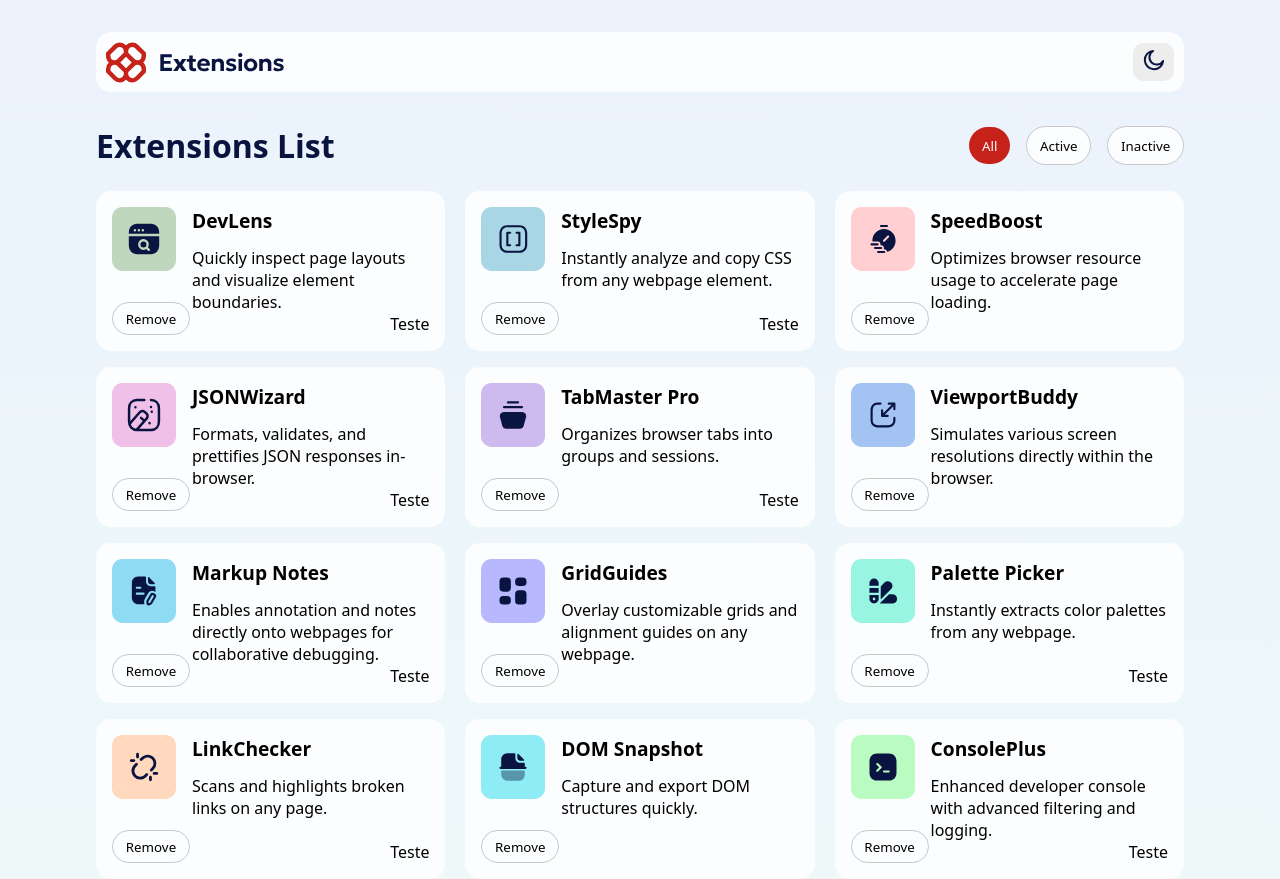
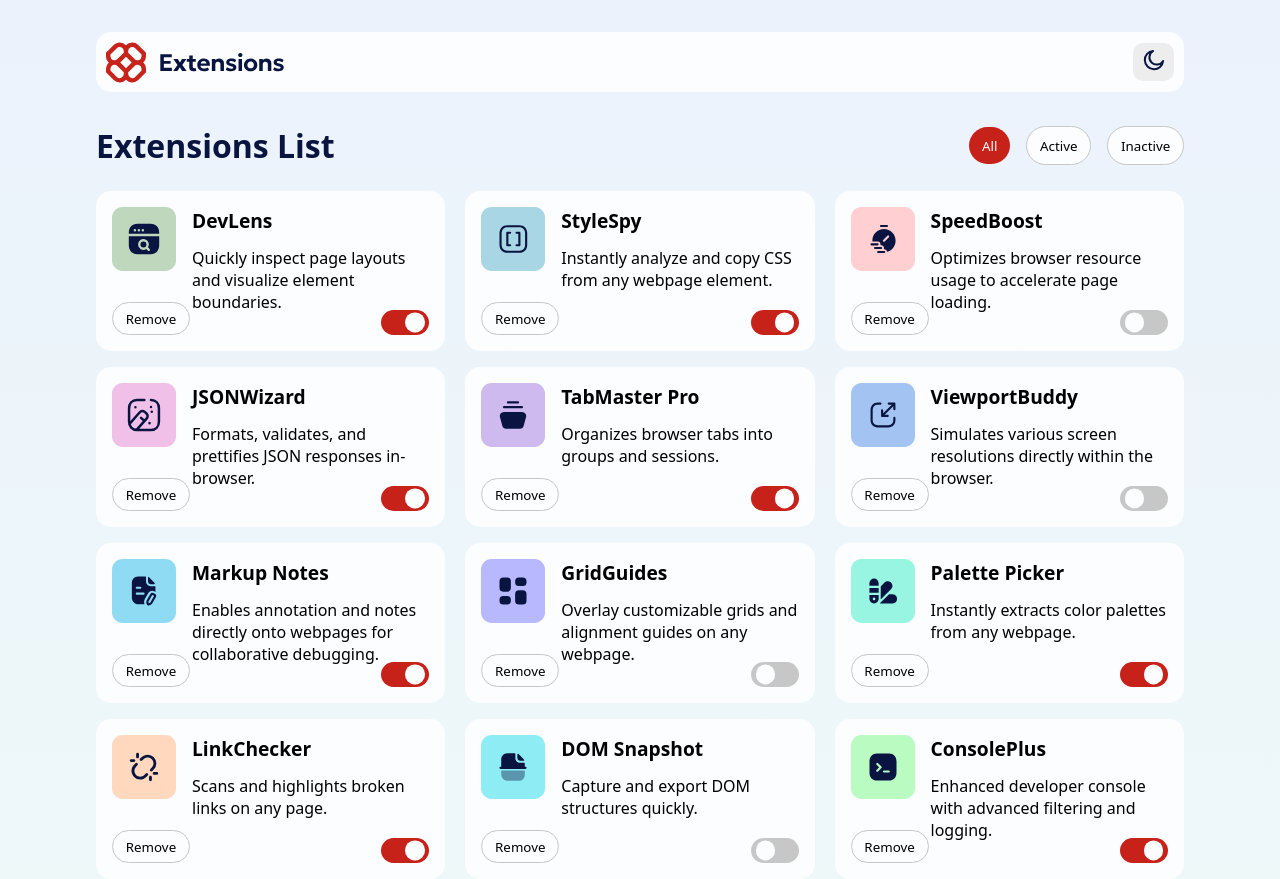
Before and after one commit to ArthurGehlen/browserExtensionsManagerUI, a React (Vite) app: page / in a window 1280 px wide. Built offline with nearby package versions, Linux system fonts and the light colour scheme.

Commit message:
Criando o botão de "check".

```diff
--- a/package.json
+++ b/package.json
@@ -10,7 +10,9 @@
     "preview": "vite preview"
   },
   "dependencies": {
+    "bootstrap": "^5.3.5",
     "react": "^19.0.0",
+    "react-bootstrap": "^2.10.9",
     "react-dom": "^19.0.0"
   },
   "devDependencies": {
--- a/src/components/Card.jsx
+++ b/src/components/Card.jsx
@@ -1,11 +1,14 @@
 import './card.css'
+import { useState } from 'react'
 
 function Card({
     icon = '',
     name = '',
     description = '',
-    is_active
+    is_active =  false
 }) {
+    const [isActive, setIsActive] = useState(is_active)
+
     return (
         <div className="card">
             <div className="content">
@@ -23,7 +26,12 @@ function Card({
                     Remove
                 </button>
 
-                {is_active && <p>Teste</p>}
+                <div
+                className={`check ${isActive ? 'check_container_checked' : 'check_container__not_checked'}`}
+                tabIndex='0'>
+                    <input type="checkbox" id="check" onClick={() => setIsActive(!isActive)} />
+                    <label htmlFor="check" className={isActive ? 'label_checked' : 'label_not_checked'}></label>
+                </div>
             </div>
         </div>
     )
--- a/src/components/card.css
+++ b/src/components/card.css
@@ -3,7 +3,13 @@
 
     --remove_button_border_color_LIGHT: hsl(0, 0%, 78%);
     --remove_button_hover_bg_color: hsl(3, 77%, 44%);
-    --remove_button_focus_bg_color: hsl(3, 71%, 56%);
+    --remove_button_hover_font_color: hsl(200, 60%, 99%);
+
+    --focus_bg_color: hsl(3, 71%, 56%);
+
+    --check_label_bg_color: hsl(200, 60%, 99%);
+    --check_container_checked: hsl(3, 77%, 44%);
+    --check_container_not_checked: hsl(0, 0%, 78%);
 }
 
 .card {
@@ -47,10 +53,59 @@
 
 .card .options button:hover {
     background-color: var(--remove_button_hover_bg_color);
-    color: hsl(200, 60%, 99%);
+    color: var(--remove_button_hover_font_color);
     border: 1px solid transparent;
 }
 
-.card .options button:focus {
-    outline-color: var(--remove_button_focus_bg_color);
+.card .options button:focus, .check:focus {
+    outline-color: var(--focus_bg_color);
+    outline-offset: .15rem;
 }
+
+.card .options .check {
+    position: relative;
+    width: 3rem;
+    height: 1.6rem;
+    border-radius: 20px;
+}
+
+.card .options .check label {
+    width: 40%;
+    height: 75%;
+    transform: translate(0, -50%);
+    position: absolute;
+    top: 50%;
+    border-radius: 50%;
+    background-color: var(--check_label_bg_color);
+}
+
+.label_checked  {
+    right: 10%;
+}
+
+.label_not_checked {
+    left: 10%;
+}
+
+.check_container_checked   {
+    background-color: var(--check_container_checked);
+}
+
+.check_container__not_checked   {
+    background-color: var(--check_container_not_checked);
+}
+
+.card .options .check input {
+    position: absolute;
+    z-index: 1;
+    height: 100%;
+    width: 100%;
+    cursor: pointer;
+    opacity: 0;
+}
+
+@media screen and (max-width:  476px) {
+    .card .content .text p {
+        padding-top: .2rem;
+    }
+}
```
Also changed, not shown: src/App.jsx (+0 -12 lines), 1 other file (tests, documents, lock files or other folders).
